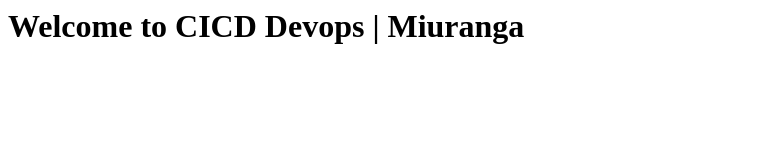
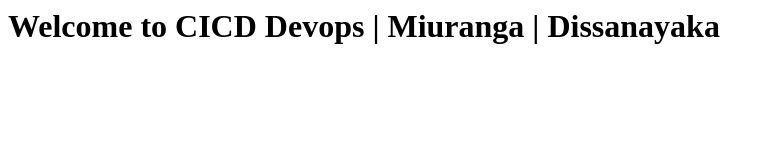
Before and after one commit to lakshith1996/website, a plain HTML site: page index.html in a window 1280 px wide. Shown: the whole page, without its empty margins (0-773 px from the left). Drawn offline with Linux system fonts and the light colour scheme.

Commit message:
Production

```diff
--- a/index.html
+++ b/index.html
@@ -1,7 +1,8 @@
+
 <html>
 <title>jenkins CI/CD pipeline</title>
 
 <body>
-<h1> Welcome to CICD Devops | Miuranga </h1>
+<h1> Welcome to CICD Devops | Miuranga | Dissanayaka</h1>
 </body>
 </html>
```
Also changed, not shown: 1 other file.
